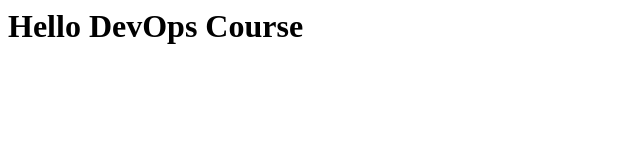
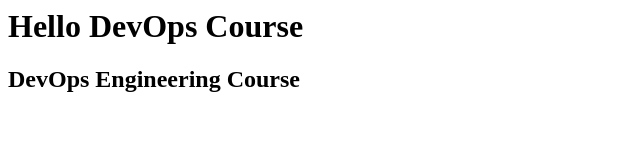
Before and after one commit to Barakat-devops/DevOps-git, a plain HTML site: page index.html in a window 1280 px wide. Shown: the whole page, without its empty margins (0-640 px from the left). Drawn offline with Linux system fonts and the light colour scheme.

Commit message:
Update index.html

```diff
--- a/index.html
+++ b/index.html
@@ -1,3 +1,4 @@
 <html>
 	<h1> Hello DevOps Course</h1>
+	<h2> DevOps Engineering Course </h2>
 </html>
```
